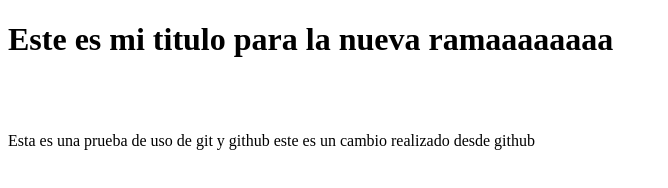
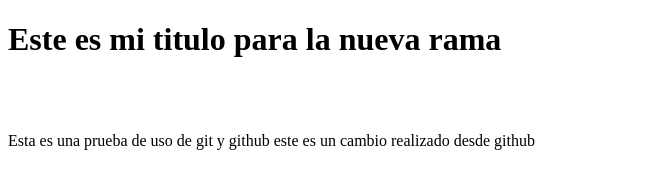
Before and after one commit to JTorres1026/RepasoPa1, a plain HTML site: page index.html in a window 1280 px wide. Shown: the whole page, without its empty margins (0-668 px from the left). Drawn offline with Linux system fonts and the light colour scheme.

Commit message:
palabra ramaaa

```diff
--- a/index.html
+++ b/index.html
@@ -8,7 +8,7 @@
 </head>
 <body>
 
-    <h1>Este es mi titulo para la nueva ramaaaaaaaa </h1>
+    <h1>Este es mi titulo para la nueva rama </h1>
     <br>
     <br>
     <p>
```
